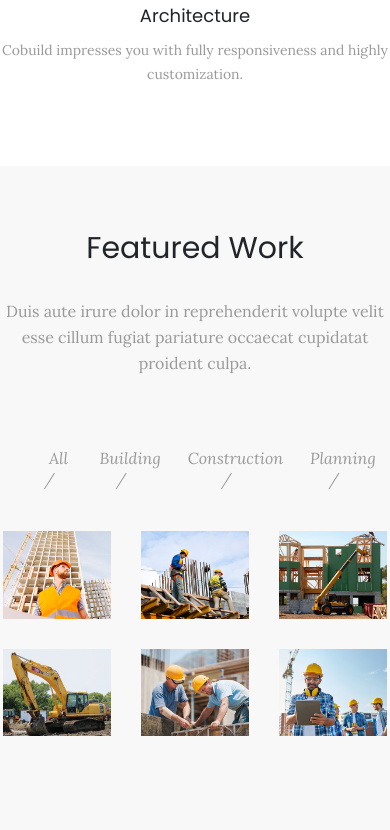
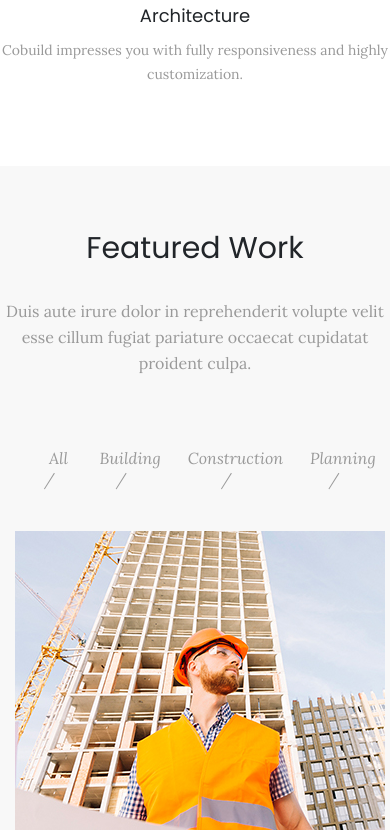
Before and after one commit to adhsafal/InternWorks, a plain HTML site: page Cobuild/index.html in a window 390 px wide. Shown: the part 1170-2000 px from the top of the page. Drawn offline with nearby package versions, Linux system fonts and the light colour scheme.

Commit message:
Wroking on responsiveness

```diff
--- a/Cobuild/index.html
+++ b/Cobuild/index.html
@@ -153,6 +153,7 @@
 			</div>
 		</section>
 		<!-- featured work starts here -->
+
 		<section class="section sec">
 			<div class="container">
 				<div class="row">
@@ -181,7 +182,7 @@
 					</div>
 				</div>
 				<div class="row">
-						<div class="featured-row d-flex">
+
 							<div class="col-md-4">
 								<div class="image-items">
 									<div class="imagewrap">
@@ -215,10 +216,6 @@
 									</div>
 								</div>
 							</div>
-						</div>
-					</div>
-					<div class="row">
-						<div class="featured-row d-inline-flex">
 							<div class="col-md-4">
 							<div class="image-items">
 								<div class="imagewrap">
@@ -253,7 +250,7 @@
 							</div>
 						</div>
 					</div>
-					</div>
+
 			</div>
 		</section>
 		<!-- this is progress section -->
--- a/Cobuild/style.css
+++ b/Cobuild/style.css
@@ -39,6 +39,9 @@
 
 .navbar button {
 	color: rgb(245, 175, 0);
+	position: absolute;
+	right: 0;
+	margin: 9px 10px;
 }
 
 .canvas_nav {
@@ -63,6 +66,10 @@
 	background-color: rgba(51, 51, 51, 1);
 	width: auto;
 	overflow: scroll;
+}
+
+.offcanvas::-webkit-scrollbar {
+	display: none;
 }
 
 .offcanvas .canvas_nav {
@@ -253,11 +260,6 @@ p {
 	color: rgb(245, 175, 0);
 }
 
-.featured-row {
-	width: 100%;
-	padding: 0;
-}
-
 .image-items {
 	position: relative;
 	overflow: hidden;
@@ -267,10 +269,11 @@ p {
 
 .imagewrap {
 	background-color: rgb(245, 175, 0);
+	background-size: cover;
 }
 
 .hover-img {
-	max-width: 100%;
+	size: cover;
 }
 
 .image__title {
@@ -529,7 +532,7 @@ p {
 	left: 0;
 } */
 
-@media only screen and (min-width: 320px) and (max-width: 767px) {
+@media only screen and (min-width: 360px) and (max-width: 767px) {
 	.navbar .navbar-nav {
 		display: none;
 	}
```
Lines whose indentation alone changed are shown as unchanged.
